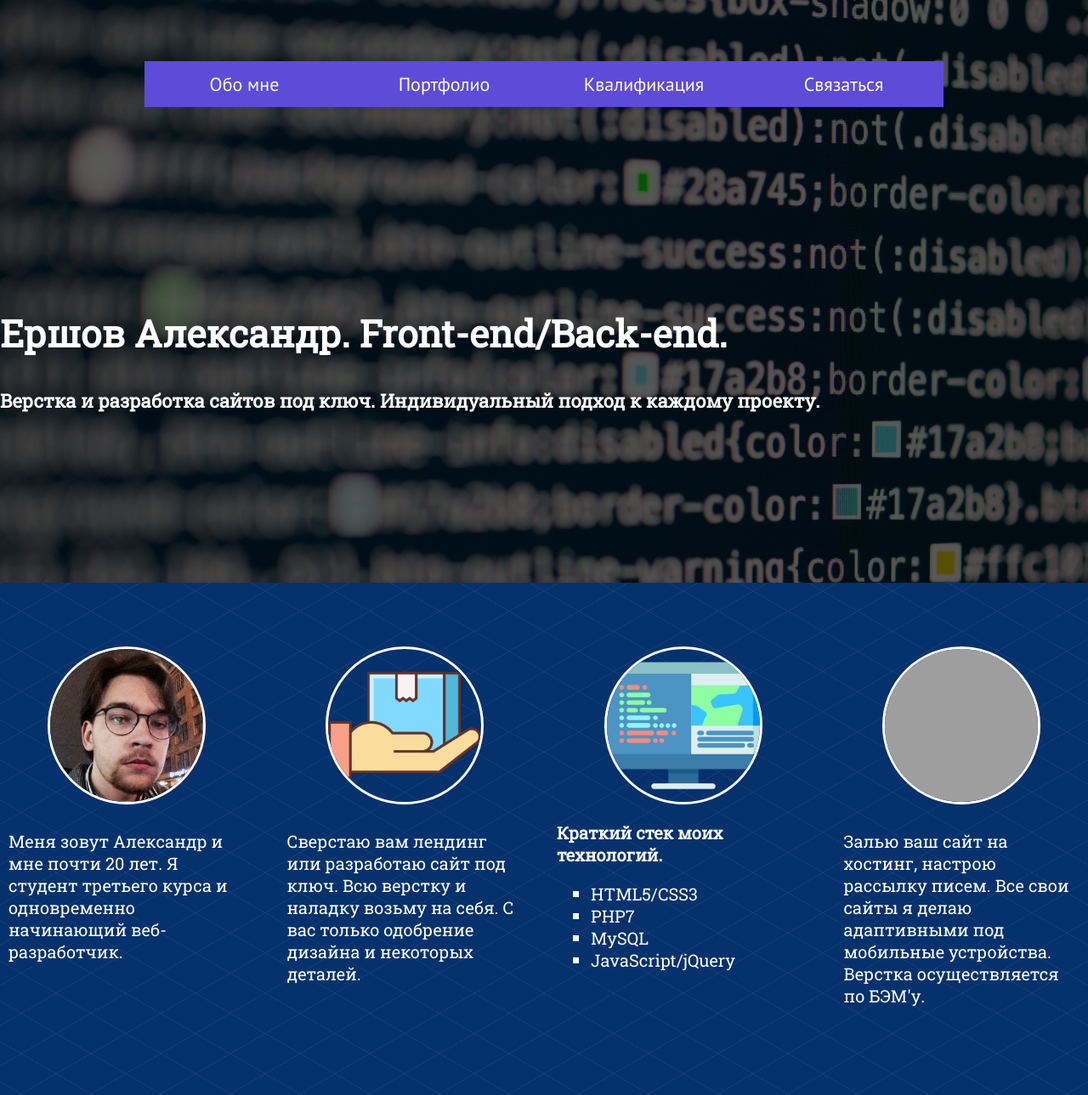
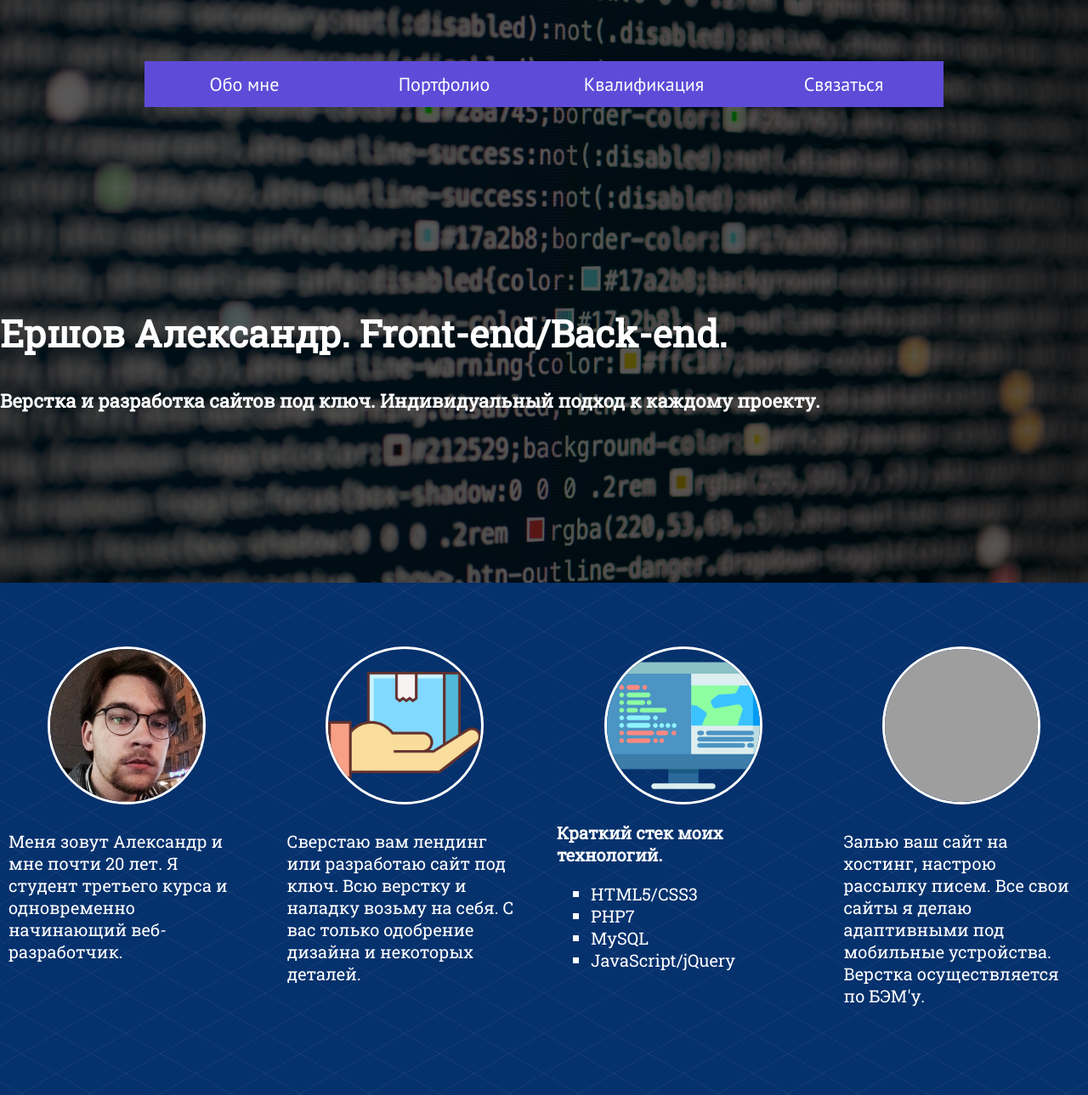
Before and after one commit to Evafan1337/Evafan1337.github.io, a PHP site: page / in a window 1280 px wide. Shown: the top 1289 px of the page at 85% size. Run offline with PHP 8.4, Linux system fonts and the light colour scheme; grey boxes are pictures that could not be loaded.

Commit message:
Update style.css

```diff
--- a/css/style.css
+++ b/css/style.css
@@ -78,8 +78,10 @@ ul{
 
 .header-wrapper{
   background: url(../images/jpgMainBackground.jpg);
-  box-shadow:0 0 0 940px rgba(0, 0, 0, 0.65) inset;
-  /*min-height: 300px;*/
+  box-shadow: 0 0 0 940px rgba(0, 0, 0, 0.65) inset;
+  /* min-height: 300px; */
+  background-size: cover;
+  background-position: center;
 }
 
 .visibility-hidden:not(:focus):not(:active),
```
